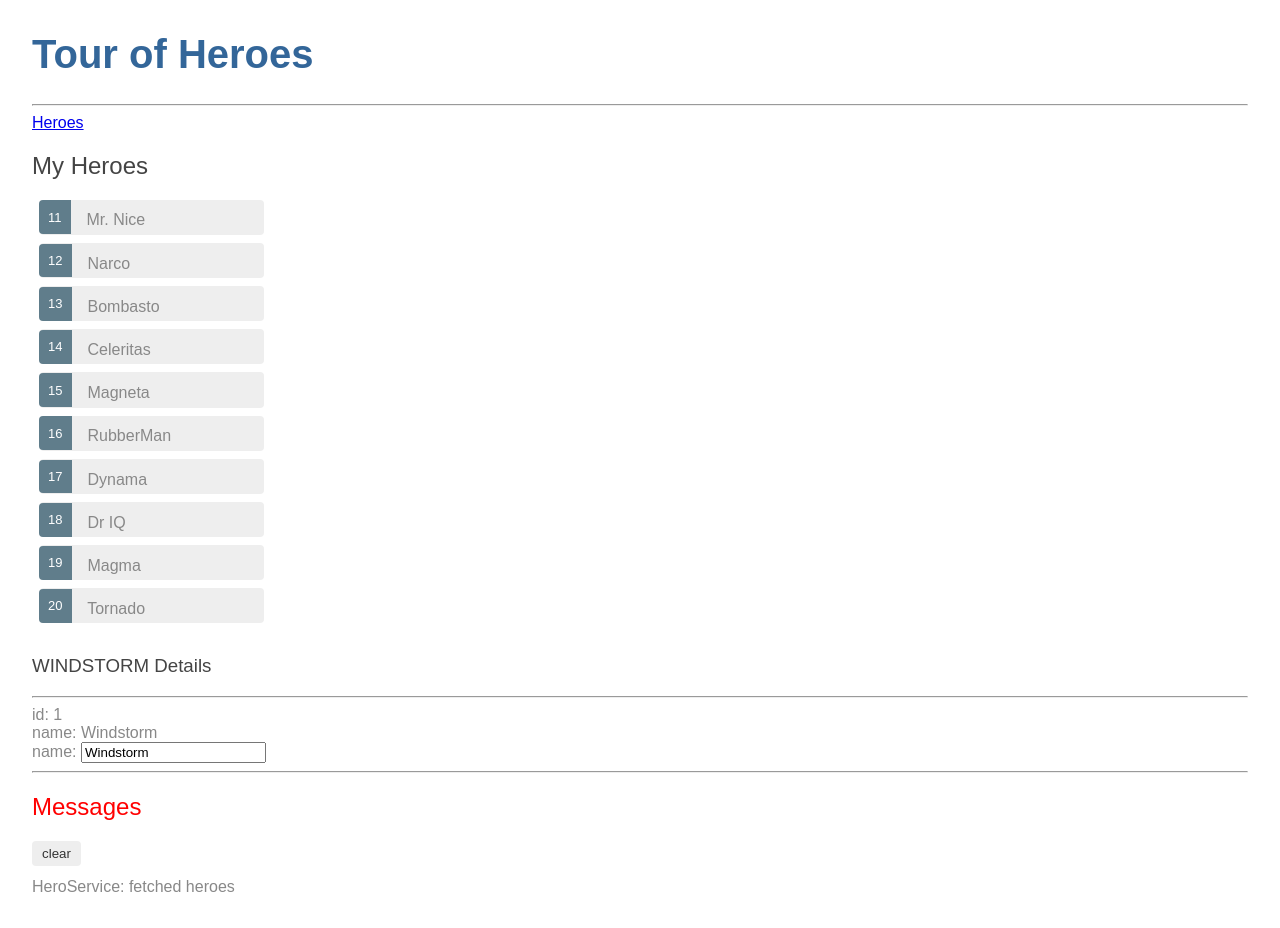
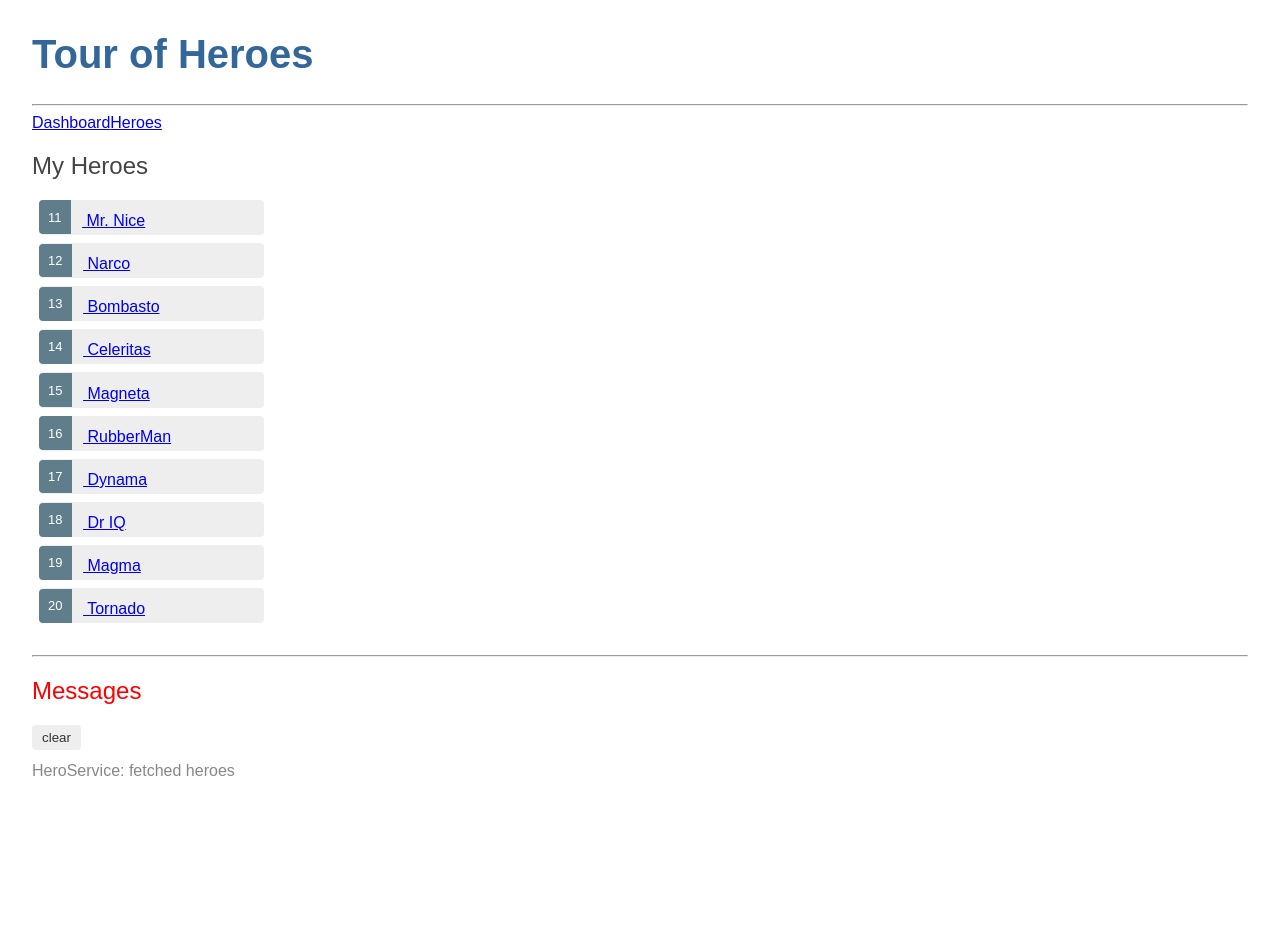
Before and after one commit to Jackques/angular_tourofheroes, an Angular app: page /heroes in a window 1280 px wide. After the commit the page ends 812 px from the top, so only its background shows below. Built offline with nearby package versions, Linux system fonts and the light colour scheme.

Commit message:
Added routerlink to hero detail view, added getHero to hero service, added routes, updated heroes component. Removed unused code in heroes component.

```diff
--- a/src/app/app.component.html
+++ b/src/app/app.component.html
@@ -1,6 +1,7 @@
 <h1>{{ title }}</h1>
 <hr/>
 <nav>
+  <a routerLink="/dashboard">Dashboard</a>
   <a routerLink="/heroes">Heroes</a>
   <!-- A routerLink attribute is set to "/heroes", the string that the router matches to the route to HeroesComponent.
    The routerLink is the selector for the RouterLink directive that turns user clicks into router navigations.
--- a/src/app/dashboard/dashboard.component.html
+++ b/src/app/dashboard/dashboard.component.html
@@ -1,6 +1,7 @@
 <h3>Top Heroes</h3>
 <div class="grid grid-pad">
-  <a *ngFor="let hero of heroes" class="col-1-4">
+  <a *ngFor="let hero of heroes" class="col-1-4"  routerLink="/detail/{{hero.id}}">
+    <!-- routerLink  Lets you link to specific routes in your app -->
     <div class="module hero">
       <h4>{{hero.name}}</h4>
     </div>
--- a/src/app/hero-detail/hero-detail.component.ts
+++ b/src/app/hero-detail/hero-detail.component.ts
@@ -1,5 +1,10 @@
 import { Component, OnInit, Input } from '@angular/core'; // it imports decorators?
 import { Hero } from '../hero';
+
+import { ActivatedRoute } from '@angular/router';
+import { Location } from '@angular/common';
+
+import { HeroService }  from '../hero.service';
 
 @Component({
   selector: 'app-hero-detail',
@@ -11,9 +16,27 @@ export class HeroDetailComponent implements OnInit {
 
   @Input() hero: Hero; //because the external HeroesComponent will bind to it like this.
 
-  constructor() { }
+  constructor(private route: ActivatedRoute,
+              private heroService: HeroService,
+              private location: Location) { }
+
+  // The route.snapshot is a static image of the route information shortly after the component was created.
+  // The paramMap is a dictionary of route parameter values extracted from the URL. The "id" key returns the id of the hero to fetch.
+  //
+  // Route parameters are always strings. The JavaScript (+) operator converts the string to a number, which is what a hero id should be.
 
   ngOnInit() {
+    this.getHero();
+  }
+
+  getHero(): void {
+    const id = +this.route.snapshot.paramMap.get('id');
+    this.heroService.getHero(id)
+      .subscribe(hero => this.hero = hero);
+  }
+
+  goBack(): void {
+    this.location.back();
   }
 
 }
--- a/src/app/hero.service.ts
+++ b/src/app/hero.service.ts
@@ -42,4 +42,18 @@ export class HeroService {
   * In the HTTP tutorial, you'll call HttpClient.get<Hero[]>() which also returns an Observable<Hero[]> that
   * emits a single value, an array of heroes from the body of the HTTP response.
   * */
+
+  getHero(id: number): Observable<Hero> {
+    // TODO: send the message _after_ fetching the hero
+    this.messageService.add(`HeroService: fetched hero id=${id}`);
+    // Note the backticks ( ` ) that define a JavaScript template literal for embedding the id.
+    /* Template literals are string literals allowing embedded expressions. You can use multi-line strings and string interpolation features with them. They were called "template strings" in prior editions of the ES2015 specification. */
+    // ${} is the way vars are embedded in an template literal
+
+    return of(HEROES.find(hero => hero.id === id));
+    /*
+    Like getHeroes(), getHero() has an asynchronous signature. It returns a mock hero as an Observable, using the RxJS of() function.
+    You'll be able to re-implement getHero() as a real Http request without having to change the HeroDetailComponent that calls it.
+    * */
+  }
 }
--- a/src/app/heroes/heroes.component.html
+++ b/src/app/heroes/heroes.component.html
@@ -1,21 +1,13 @@
 <h2>My Heroes</h2>
 
 <ul class="heroes">
-  <li
-          *ngFor="let hero of heroes"
-          (click)="onSelect(hero)"
-          [class.selected]="hero === selectedHero">
-
-    <span class="badge">{{hero.id}}</span> {{hero.name}}
-
+  <li *ngFor="let hero of heroes">
+    <a routerLink="/detail/{{hero.id}}">
+      <span class="badge">{{hero.id}}</span> {{hero.name}}
+    </a>
   </li>
   <!-- The parentheses around click tell Angular to listen for the <li> element's click event.
   When the user clicks in the <li>, Angular executes the onSelect(hero) expression -->
 </ul>
 
-<!-- The hero property must be an Input property,
-annotated with the @Input() decorator,
-because the external HeroesComponent will bind to it like this. -->
-<app-hero-detail [hero]="selectedHero"></app-hero-detail>
-
 <hr>
--- a/src/app/heroes/heroes.component.ts
+++ b/src/app/heroes/heroes.component.ts
@@ -10,13 +10,7 @@ import { HeroService } from '../hero.service';
 
 export class HeroesComponent implements OnInit {
 
-  hero: Hero = {
-    id: 1,
-    name: 'Windstorm'
-  };
-
   heroes: Hero[];
-  selectedHero = this.hero;
 
   constructor(private heroService: HeroService) {
     /*
@@ -33,11 +27,6 @@ export class HeroesComponent implements OnInit {
     * ngOnInit at an appropriate time after constructing a HeroesComponent instance.
     * */
     this.getHeroes();
-  }
-
-  onSelect(hero: Hero): void {
-    this.selectedHero = hero;
-    console.log("Hello, "+ Hero);
   }
 
   getHeroes(): void {
```
Also changed, not shown: src/app/app-routing/app-routing.module.ts (+11 -2 lines).
